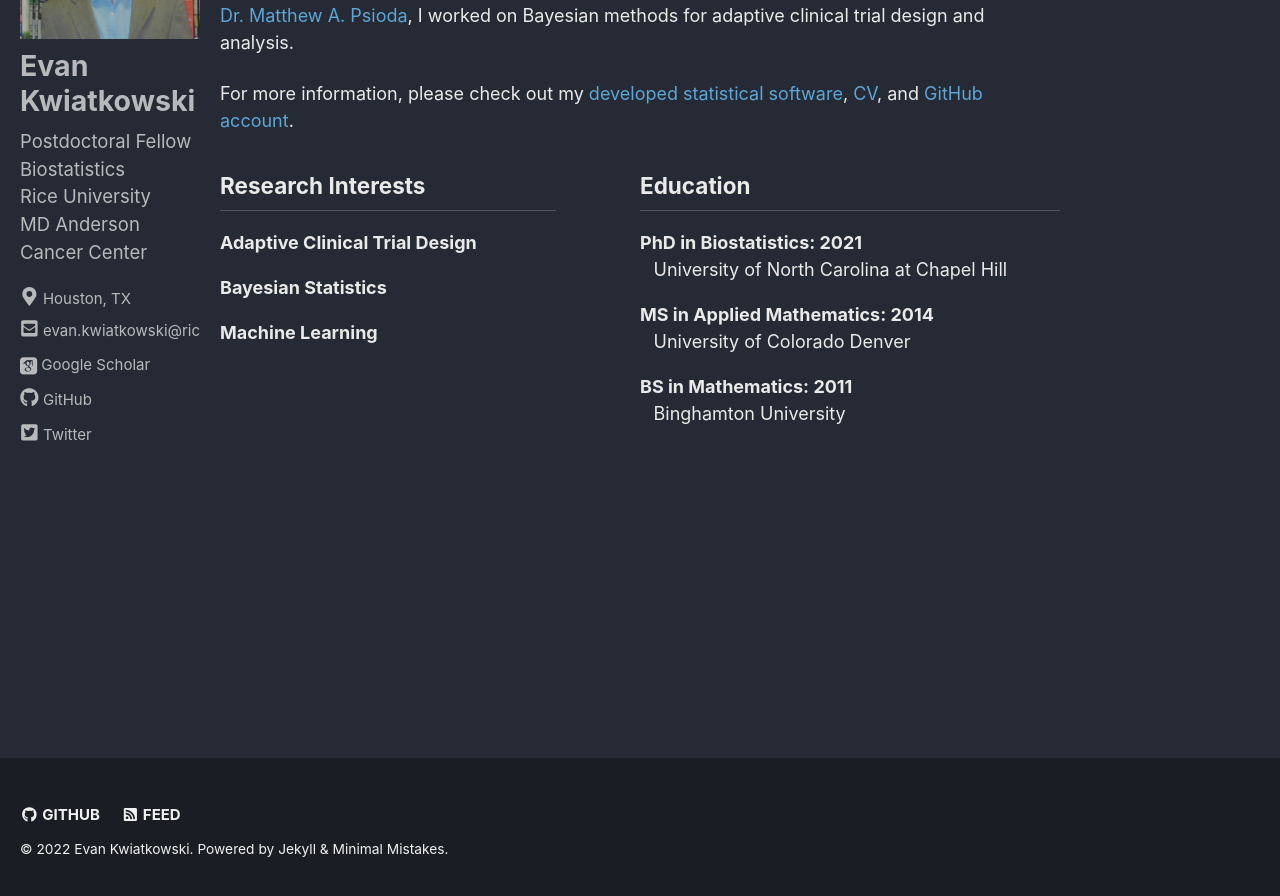
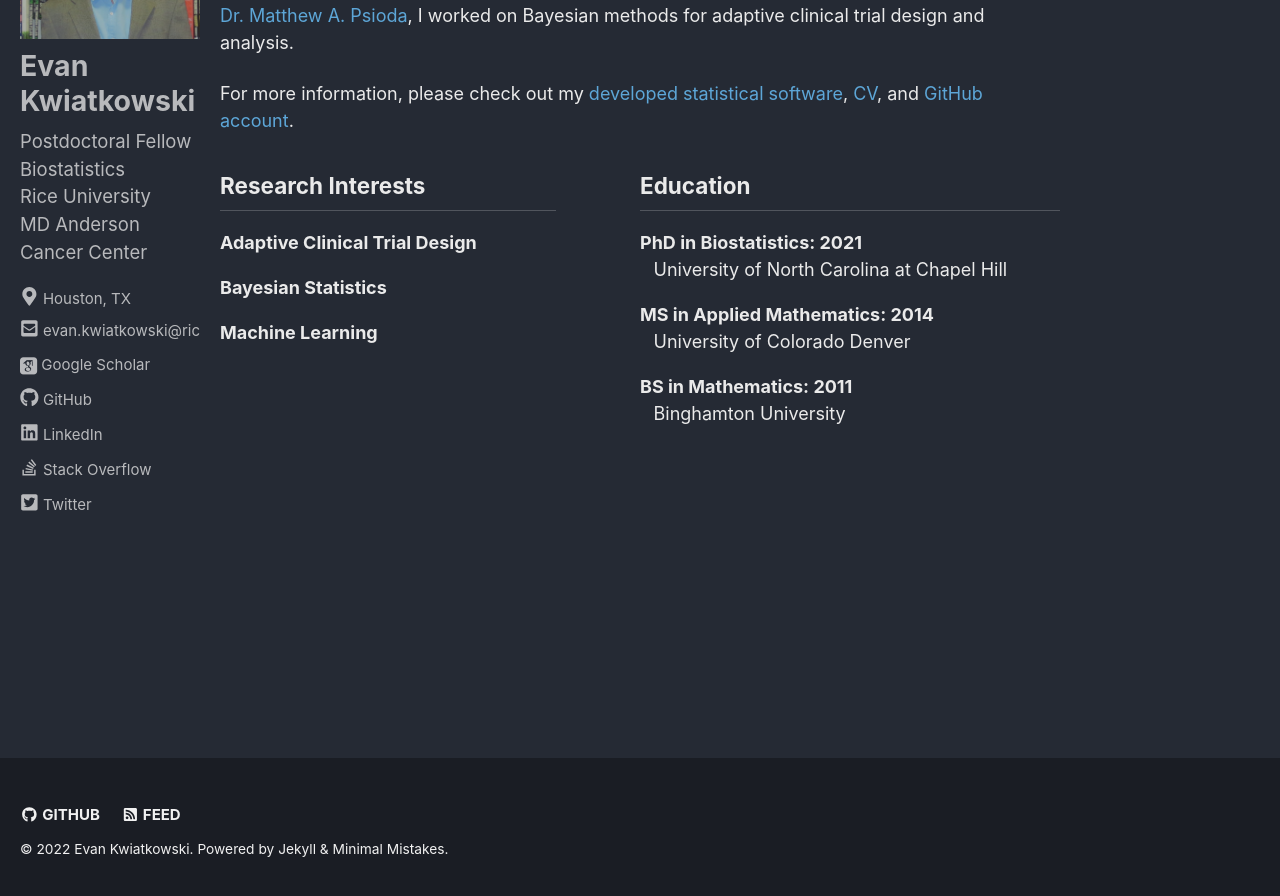
Before and after one commit to kwiatkowski-evan/kwiatkowski-evan.github.io, a Jekyll site: the page built from index.html, in a window 1280 px wide and 900 px high, scrolled down 203 px. Shown: the top 896 px of the window. Built offline with Jekyll 4.4.1, drawn with Linux system fonts in a browser that asks for light colours; cached includes are drawn as plain includes; nearby versions of some CDN libraries; some web fonts are replaced; the list of posts is cut into pages by our own code.

Commit message:
added linkedin and stackoverflow

```diff
--- a/CV/CV.run.xml
+++ b/CV/CV.run.xml
@@ -52,7 +52,6 @@
     <requires type="static">
       <file>blx-dm.def</file>
       <file>blx-compat.def</file>
-      <file>blx-case-expl3.def</file>
       <file>biblatex.def</file>
       <file>standard.bbx</file>
       <file>numeric.bbx</file>
--- a/_config.yml
+++ b/_config.yml
@@ -127,6 +127,12 @@ author:
     - label: "GitHub"
       icon: "fab fa-fw fa-github"
       url: "https://github.com/kwiatkowski-evan"
+    - label: "LinkedIn"
+      icon: "fab fa-fw fa-linkedin"
+      url: "www.linkedin.com/in/evan-kwiatkowski-82b10430"
+    - label: "Stack Overflow"
+      icon: "fab fa-fw fa-stack-overflow"
+      url: "https://stackoverflow.com/users/4060381/user133631"
     - label: "Twitter"
       icon: "fab fa-fw fa-twitter-square"
       url: "https://twitter.com/StatsEvan/"
```
Also changed, not shown: 7 other files.
